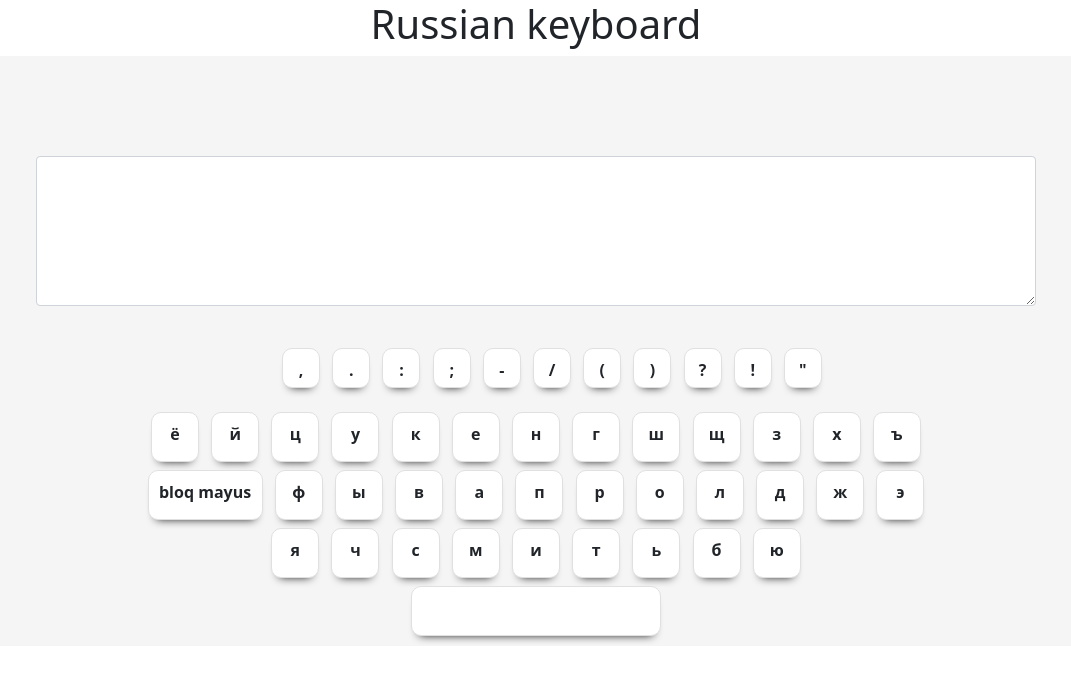
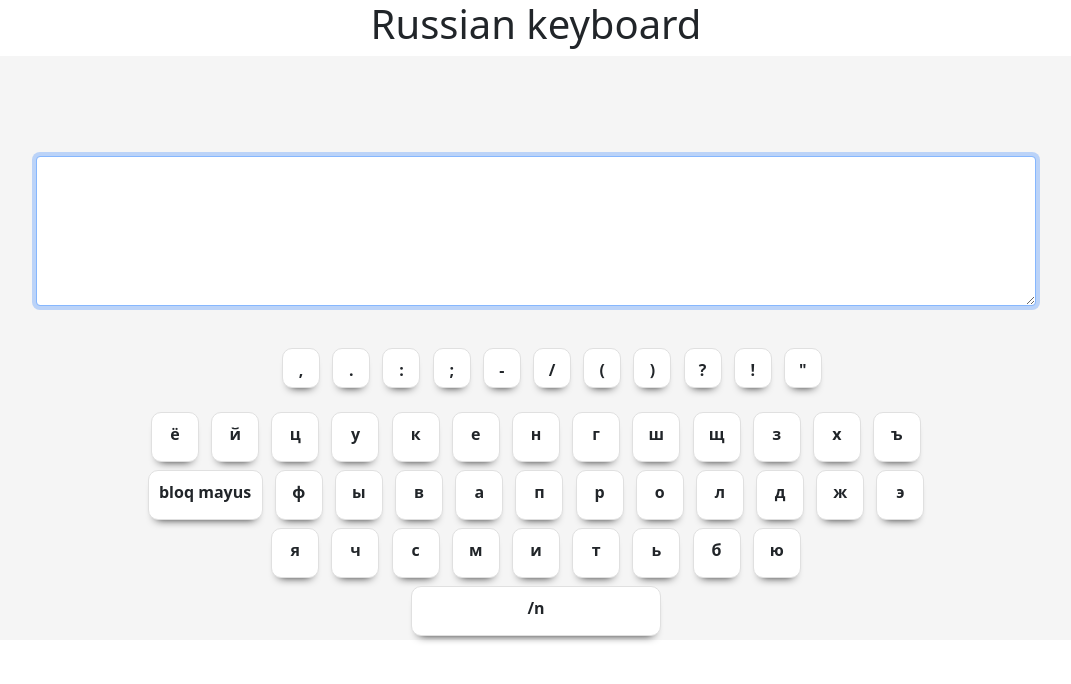
Before and after one commit to miguebalderrama/russian-keyboard, a React (Create React App) app: page / in a window 1280 px wide. Shown: the top 684 px of the page, without its empty margins (104-1175 px from the left). Built offline with nearby package versions, Linux system fonts and the light colour scheme.

Commit message:
he resuelto keyboard virtual y teclado mas backspace

```diff
--- a/src/components/Screen.js
+++ b/src/components/Screen.js
@@ -1,4 +1,4 @@
-import React,{useContext,useEffect} from 'react'
+import React,{useContext,useEffect,useState} from 'react'
 import Form from 'react-bootstrap/Form';
 import FloatingLabel from 'react-bootstrap/FloatingLabel';
 import { KeyContext } from '../context/KeyContext';
@@ -7,15 +7,30 @@ import { KeyContext } from '../context/KeyContext';
 
 
 function Screen() {
+  const { addKey } = useContext(KeyContext);
 
-  const { keys } = useContext(KeyContext);
+  const [Screen, setScreen] = useState("");
   useEffect(() => {
-    document.getElementById('screen').innerText = keys;
+    console.log("me ejecute Screen")
 
-  }, [keys])
+    document.getElementById('screen').textContent = Screen;
+
+  }, [Screen])
+const keyDown = (e) => {
+  //let key = e.key;
+  console.log(e.key)
+  if(e.key==="Backspace"){
+    setScreen(Screen.slice(0, -1));
+  }else{
+  addKey(document.getElementById('screen').value)  //addKey(key);
+ // document.getElementById('screen').textContent = keys;
+ // setScreen(keys)
+  }
+}
+
     return (
-<FloatingLabel controlId="floatingTextarea"  className="mb-2" style={{ paddingTop: '100px'}}>
-    <Form.Control id='screen' as="textarea" placeholder="Leave a comment here"  style={{ height:"150px" }}  />
+<FloatingLabel  className="mb-2" style={{ paddingTop: '100px'}}>
+    <Form.Control onKeyDown={(e)=> keyDown(e)} id='screen' as="textarea" placeholder="Leave a comment here"  style={{ height:"150px" }} autoFocus />
   </FloatingLabel>
     )
 }
--- a/src/components/keys/Keys.js
+++ b/src/components/keys/Keys.js
@@ -1,4 +1,4 @@
-import React, {useContext} from 'react'
+import React, {useContext,useEffect} from 'react'
 import "./Keys.css";
 import Container from 'react-bootstrap/Container';
 import { KeyContext } from '../../context/KeyContext';
@@ -9,10 +9,21 @@ import { KeyContext } from '../../context/KeyContext';
 
 function Keys() {
     const { addKey } = useContext(KeyContext);
+    const { keys } = useContext(KeyContext);
+
+
+    useEffect(() => {
+        document.getElementById('screen').value = keys;
+
+      }, [keys])
+
     const pushKey = (e) => {
 
         let key = e.target.innerText;
-        addKey(key);
+        console.log("aprete teclado virtual")
+        addKey(document.getElementById('screen').value+key);
+        console.log(document.getElementById('screen').value+key);
+
     }
 
     return (
@@ -75,7 +86,7 @@ function Keys() {
            </ul>
 
            <ul className='keys' onClick={(e) => pushKey(e)}>
-           <li className='space'>{' '}</li>{' '}
+           <li className='space'>{'/n '}</li>{' '}
 
            </ul>
        </Container>
--- a/src/context/KeyContext.js
+++ b/src/context/KeyContext.js
@@ -6,7 +6,7 @@ export const KeyProvider = ({defaultValue=[],children})=>{
     const [keys,setKeys] = useState(defaultValue);
     const addKey = (key)=>{
 
-        setKeys([keys+key]);
+        setKeys([key]);
 
     }
 
```
